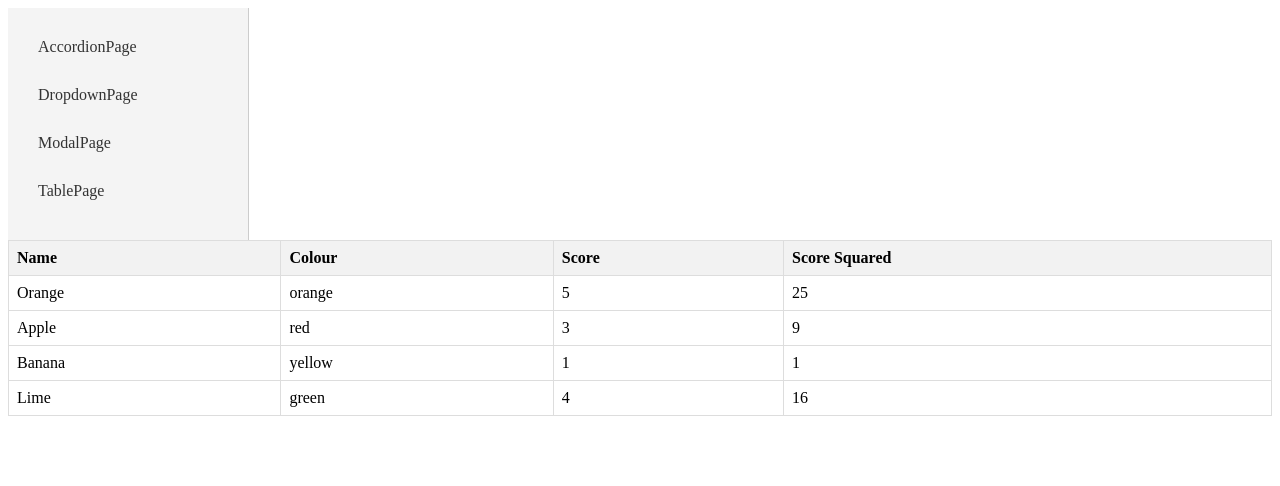
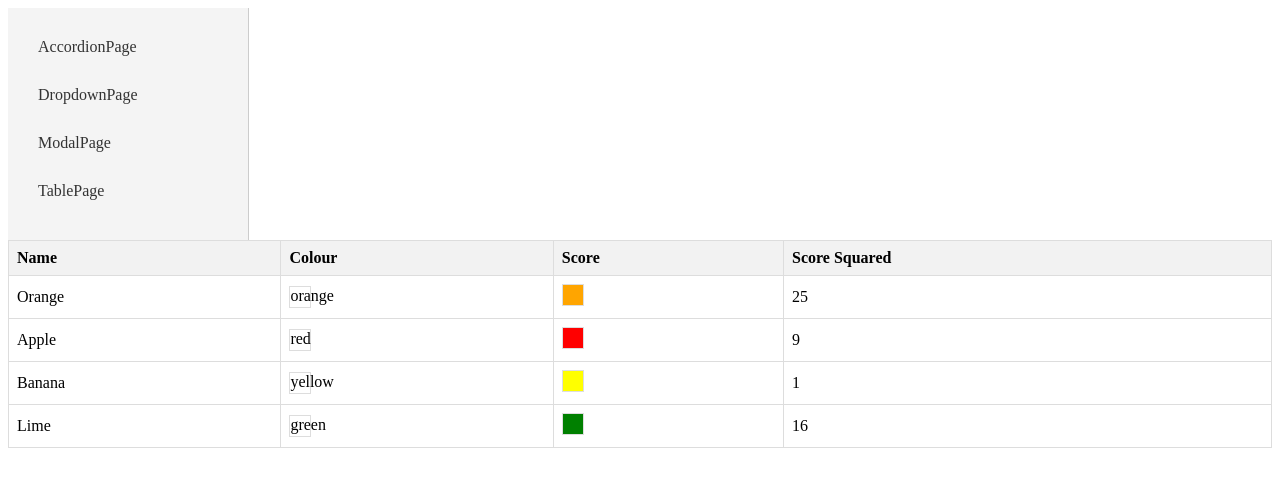
Before and after one commit to essa-a-mehdi/udemy, a React (Create React App) app in the folder custom-navbar/: page /table in a window 1280 px wide. Shown: the top 486 px of the page. Built offline with nearby package versions, Linux system fonts and the light colour scheme.

Commit message:
created square of color

```diff
--- a/custom-navbar/src/index.css
+++ b/custom-navbar/src/index.css
@@ -66,3 +66,10 @@ th, td {
 th {
   background-color: #f2f2f2;
 }
+
+.fruitcolor {
+  width: 20px;
+  height: 20px;
+  display: inline-block;
+  border: 1px solid #ddd; /* Optional: adds a border around the square */
+}
--- a/custom-navbar/src/pages/TablePage.js
+++ b/custom-navbar/src/pages/TablePage.js
@@ -10,8 +10,10 @@ export default function TablePage() {
 
     const config = [
         { label: 'Name', render: (fruit) => fruit.name},
-        { label: 'Colour', render: (fruit) => fruit.color},
-        { label: 'Score', render: (fruit) => fruit.score},
+        { label: 'Colour', render: (fruit) => <div className="fruitcolor">{fruit.color}</div>},
+        { label: 'Score', render: (fruit) => (
+        <div className="fruitcolor" style={{ backgroundColor: fruit.color }}></div>
+        )},
         { label: 'Score Squared', render: (fruit) => fruit.score ** 2},
     ];
 
```
